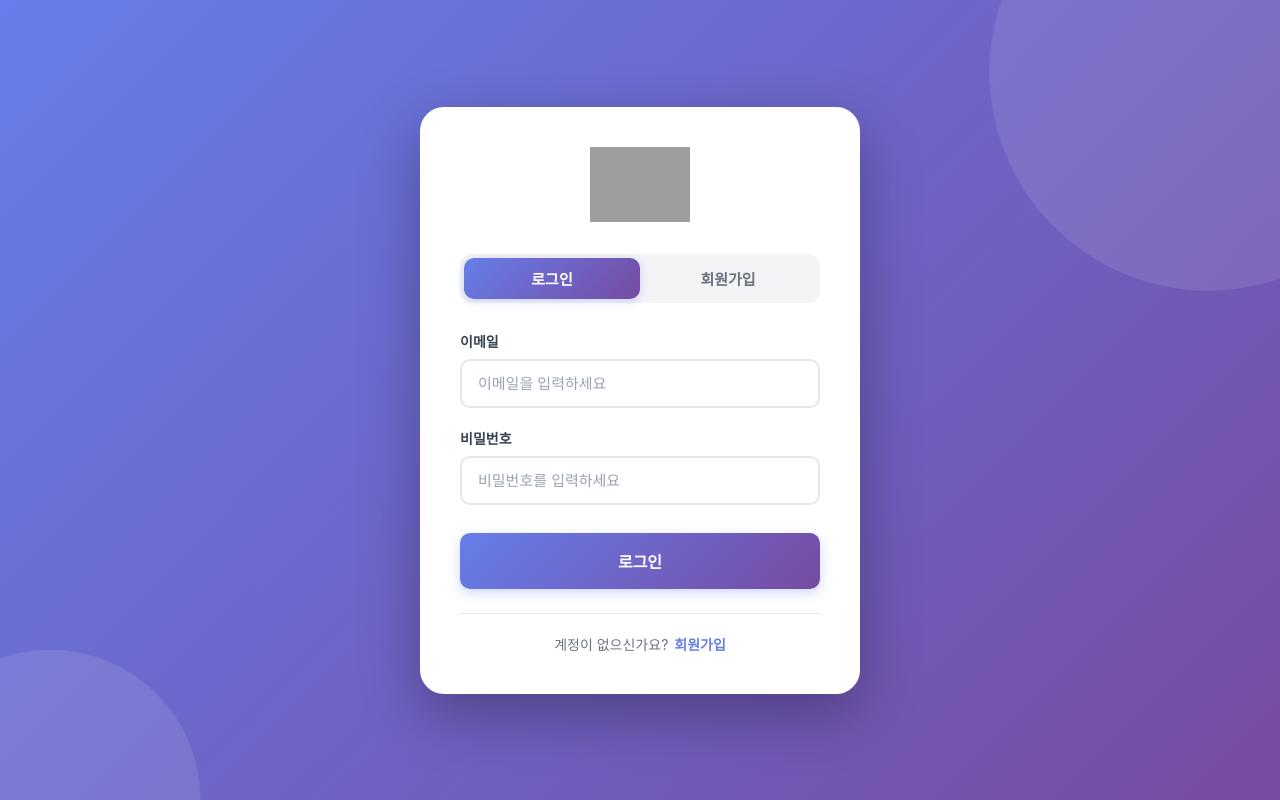
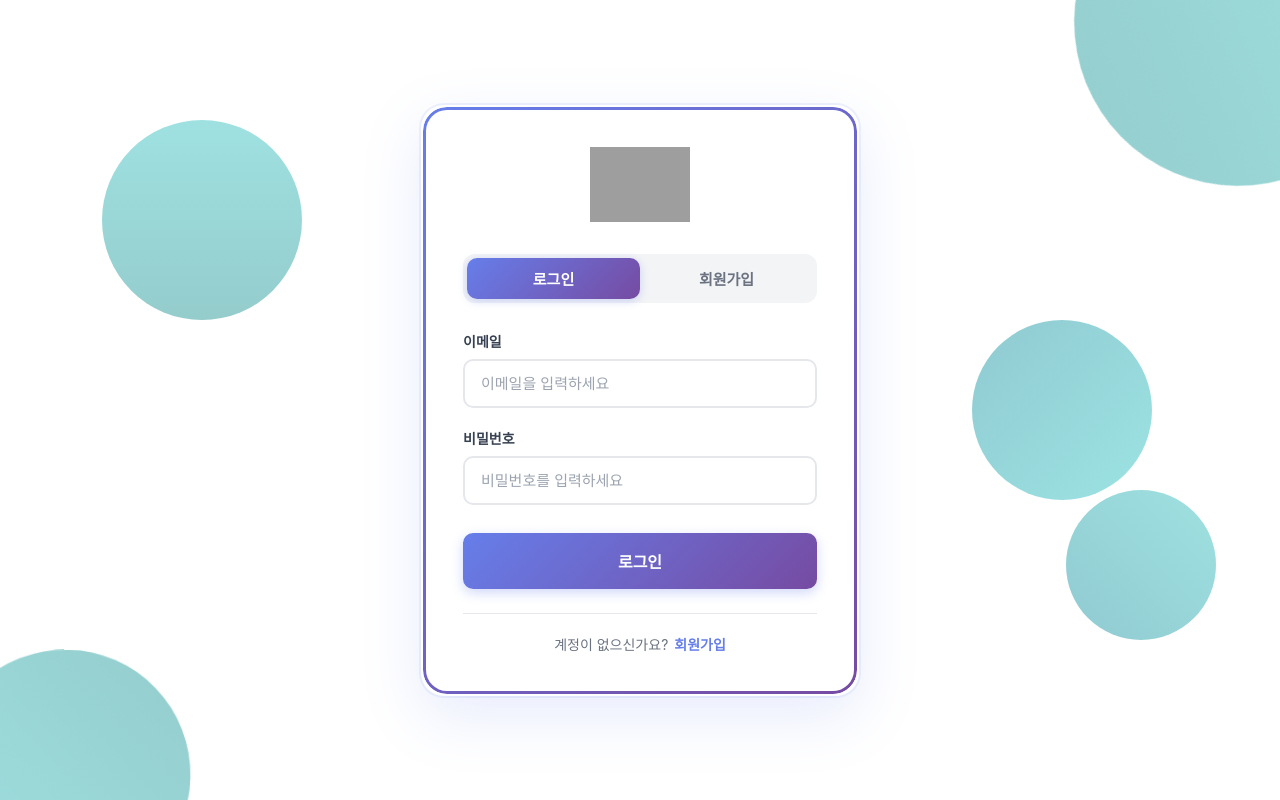
Before and after one commit to lsa4153/IMREAL-zoom, a React (Vite) app in the folder FE/: page /login in a window 1280 px wide. Built offline with nearby package versions, Linux system fonts and the light colour scheme; grey boxes are pictures that could not be loaded.

Commit message:
login - page

```diff
--- a/FE/src/pages/LoginPage.css
+++ b/FE/src/pages/LoginPage.css
@@ -3,13 +3,13 @@
   display: flex;
   align-items: center;
   justify-content: center;
-  background: linear-gradient(135deg, #667eea 0%, #764ba2 100%);
+  background: white;
   padding: 20px;
   position: relative;
   overflow: hidden;
 }
 
-/* ✅ 배경 버블 애니메이션 유지 */
+/* ✅ 배경 버블 - 청록색 그라데이션 */
 .login-background {
   position: absolute;
   inset: 0;
@@ -19,44 +19,65 @@
 
 .bubble {
   position: absolute;
-  background: rgba(255, 255, 255, 0.1);
   border-radius: 50%;
   animation: float 20s ease-in-out infinite;
+  opacity: 0.5;
 }
 
 .bubble-1 {
-  width: 400px;
-  height: 400px;
+  width: 300px;
+  height: 300px;
+  background: linear-gradient(135deg, #40C4C4, #2B9A9A);
   top: -100px;
-  right: -100px;
+  right: -80px;
   animation-delay: 0s;
 }
 
 .bubble-2 {
-  width: 300px;
-  height: 300px;
-  bottom: -150px;
-  left: -100px;
+  width: 250px;
+  height: 250px;
+  background: linear-gradient(225deg, #2B9A9A, #40C4C4);
+  bottom: -100px;
+  left: -60px;
   animation-delay: 5s;
 }
 
 .bubble-3 {
+  width: 180px;
+  height: 180px;
+  background: linear-gradient(315deg, #3BC9C9, #2196A3);
+  top: 40%;
+  right: 10%;
+  animation-delay: 10s;
+}
+
+.bubble-4 {
+  width: 150px;
+  height: 150px;
+  background: linear-gradient(45deg, #2196A3, #40C4C4);
+  bottom: 20%;
+  right: 5%;
+  animation-delay: 15s;
+}
+
+.bubble-5 {
   width: 200px;
   height: 200px;
-  top: 50%;
-  left: 50%;
-  animation-delay: 10s;
+  background: linear-gradient(180deg, #40C4C4, #2B9A9A);
+  top: 15%;
+  left: 8%;
+  animation-delay: 7s;
 }
 
 @keyframes float {
   0%, 100% {
-    transform: translate(0, 0) scale(1);
+    transform: translate(0, 0) scale(1) rotate(0deg);
   }
   33% {
-    transform: translate(30px, -30px) scale(1.1);
+    transform: translate(30px, -30px) scale(1.1) rotate(120deg);
   }
   66% {
-    transform: translate(-20px, 20px) scale(0.9);
+    transform: translate(-20px, 20px) scale(0.9) rotate(240deg);
   }
 }
 
@@ -67,10 +88,30 @@
   padding: 40px;
   width: 100%;
   max-width: 440px;
-  box-shadow: 0 20px 60px rgba(0, 0, 0, 0.3);
+  box-shadow:
+    0 20px 60px rgba(102, 126, 234, 0.15),
+    0 0 0 1px rgba(102, 126, 234, 0.1);
   animation: slideUp 0.6s ease-out;
   position: relative;
   z-index: 1;
+  border: 3px solid transparent;  /* ✅ 투명 테두리 */
+  background-clip: padding-box;
+}
+
+/* ✅ 그라데이션 테두리 효과 */
+.login-card::before {
+  content: '';
+  position: absolute;
+  inset: 0;
+  border-radius: 24px;
+  padding: 3px;
+  background: linear-gradient(135deg, #667eea, #764ba2);
+  -webkit-mask:
+    linear-gradient(#fff 0 0) content-box,
+    linear-gradient(#fff 0 0);
+  -webkit-mask-composite: xor;
+  mask-composite: exclude;
+  pointer-events: none;
 }
 
 @keyframes slideUp {
@@ -279,7 +320,7 @@
   }
 
   .logo-image {
-    width: 84px;  /* ✅ 모바일에서는 더 작게 */
+    width: 64px;  /* ✅ 모바일에서는 더 작게 */
   }
 
   .tagline {
@@ -303,16 +344,26 @@
 
   /* 모바일에서 버블 크기 조정 */
   .bubble-1 {
-    width: 250px;
-    height: 250px;
-  }
-
-  .bubble-2 {
     width: 200px;
     height: 200px;
   }
 
+  .bubble-2 {
+    width: 180px;
+    height: 180px;
+  }
+
   .bubble-3 {
+    width: 120px;
+    height: 120px;
+  }
+
+  .bubble-4 {
+    width: 100px;
+    height: 100px;
+  }
+
+  .bubble-5 {
     width: 150px;
     height: 150px;
   }
--- a/FE/src/pages/LoginPage.jsx
+++ b/FE/src/pages/LoginPage.jsx
@@ -82,11 +82,13 @@ function LoginPage() {
 
   return (
     <div className="login-container">
-      {/* ✅ 배경 버블 애니메이션 */}
+      {/* ✅ 배경 버블 애니메이션 - 5개로 증가 */}
       <div className="login-background">
         <div className="bubble bubble-1"></div>
         <div className="bubble bubble-2"></div>
         <div className="bubble bubble-3"></div>
+        <div className="bubble bubble-4"></div>
+        <div className="bubble bubble-5"></div>
       </div>
 
       <div className="login-card">
```
